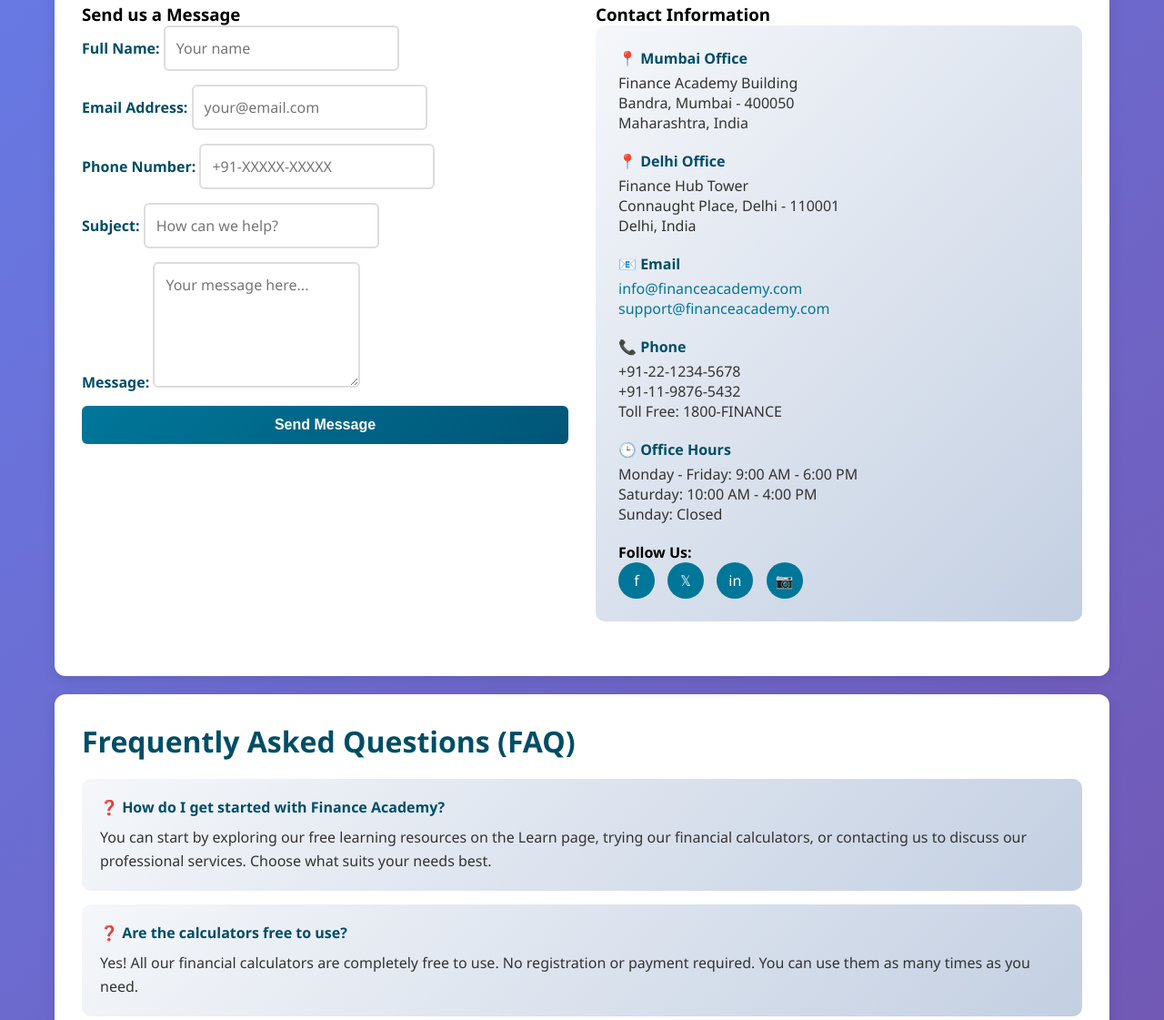
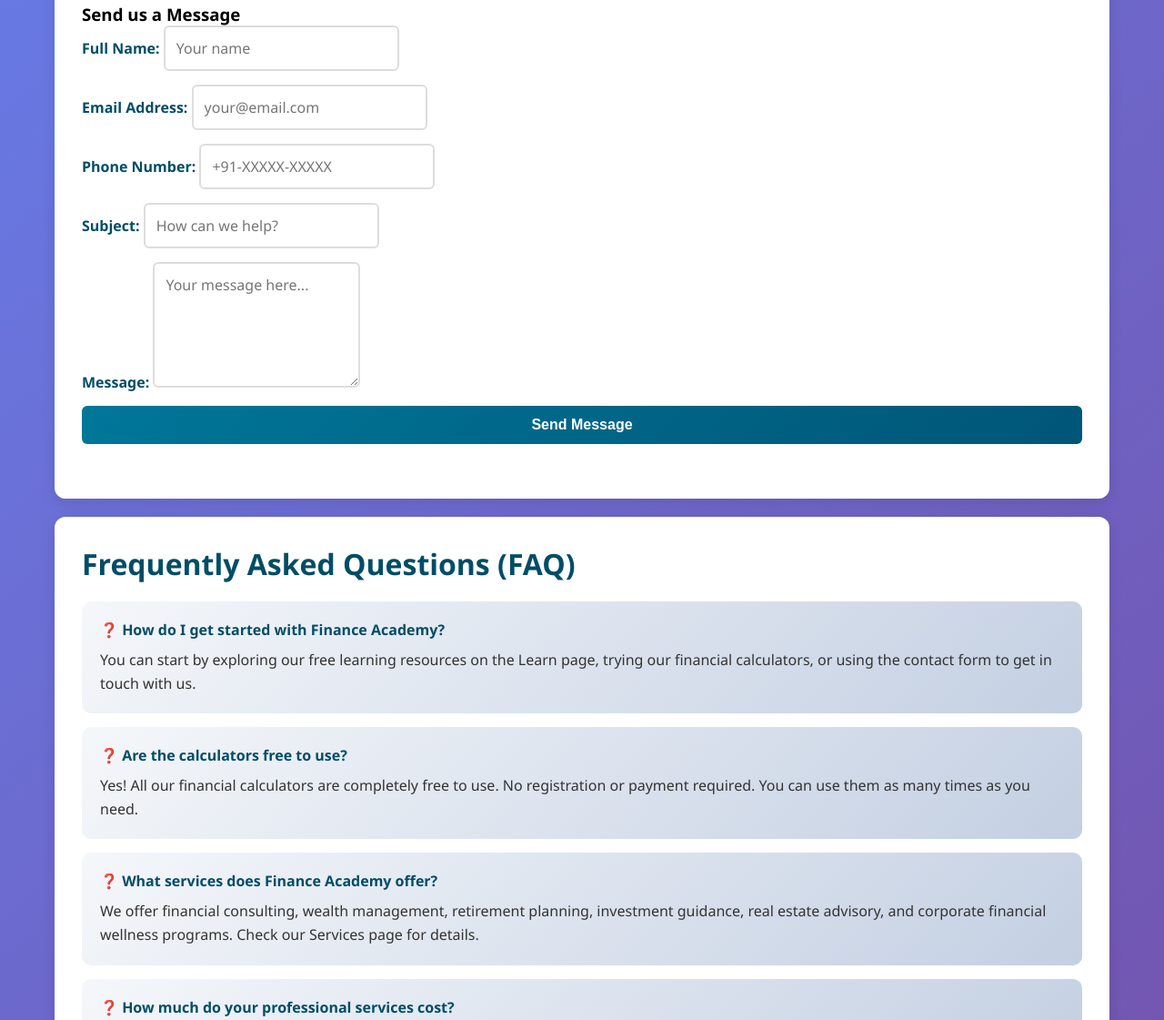
Before and after one commit to supriyamh27/Finance-engineSAR, a plain HTML site: page contact.html in a window 1280 px wide. Shown: the part 339-1460 px from the top of the page at 91% size. Drawn offline with Linux system fonts and the light colour scheme.

Commit message:
Remove all contact information from contact.html page

```diff
--- a/contact.html
+++ b/contact.html
@@ -15,7 +15,7 @@
     .container { max-width: 1200px; margin: 0 auto; padding: 20px; }
     .section { background: #fff; padding: 30px; margin: 20px 0; border-radius: 12px; box-shadow: 0 4px 15px rgba(0,0,0,0.1); }
     .section h2 { color: #004d66; margin-bottom: 20px; font-size: 2em; }
-    .contact-grid { display: grid; grid-template-columns: 1fr 1fr; gap: 30px; margin: 30px 0; }
+    .contact-grid { display: grid; grid-template-columns: 1fr; gap: 30px; margin: 30px 0; }
     .contact-info { background: linear-gradient(135deg, #f5f7fa 0%, #c3cfe2 100%); padding: 25px; border-radius: 10px; }
     .contact-info h3 { color: #004d66; margin-bottom: 15px; font-size: 1.3em; }
     .contact-item { margin-bottom: 20px; }
@@ -25,13 +25,13 @@
     label { font-weight: bold; color: #004d66; }
     input, textarea { padding: 12px; border: 2px solid #ddd; border-radius: 6px; font-size: 1em; font-family: inherit; transition: border-color 0.3s; }
     input:focus, textarea:focus { outline: none; border-color: #007799; background-color: #f0f8ff; }
-    button { padding: 12px 30px; background: linear-gradient(135deg, #007799 0%, #005577 100%); color: white; border: none; border-radius: 6px; font-weight: bold; cursor: pointer; font-size: 1em; transition: transform 0.2s; }
+    button { padding: 12px 30px; background: linear-gradient(135deg, #007799 0%, #005577 100%); color: white; border: none; border-radius: 6px; font-weight: bold; cursor: pointer; font-size: 1em; }
     button:hover { transform: scale(1.05); }
     .faq { background: linear-gradient(135deg, #f5f7fa 0%, #c3cfe2 100%); padding: 20px; border-radius: 10px; margin-bottom: 15px; }
     .faq h4 { color: #004d66; margin-bottom: 10px; }
     .faq p { color: #333; line-height: 1.6; }
     .social-links { margin-top: 20px; }
-    .social-links a { display: inline-block; width: 40px; height: 40px; background: #007799; color: white; text-align: center; line-height: 40px; border-radius: 50%; text-decoration: none; margin-right: 10px; transition: transform 0.2s; }
+    .social-links a { display: inline-block; width: 40px; height: 40px; background: #007799; color: white; text-align: center; line-height: 40px; border-radius: 50%; text-decoration: none; margin-right: 10px; }
     .social-links a:hover { transform: scale(1.1); }
     footer { background: linear-gradient(135deg, #004d66 0%, #003d52 100%); color: #fff; text-align: center; padding: 20px; margin-top: 40px; }
     @media (max-width: 768px) {
@@ -83,44 +83,6 @@
             <button type="submit">Send Message</button>
           </form>
         </div>
-
-        <!-- Contact Information -->
-        <div>
-          <h3>Contact Information</h3>
-
-          <div class="contact-info">
-            <div class="contact-item">
-              <strong>📍 Mumbai Office</strong>
-              <p>Finance Academy Building<br>Bandra, Mumbai - 400050<br>Maharashtra, India</p>
-            </div>
-            <div class="contact-item">
-              <strong>📍 Delhi Office</strong>
-              <p>Finance Hub Tower<br>Connaught Place, Delhi - 110001<br>Delhi, India</p>
-            </div>
-            <div class="contact-item">
-              <strong>📧 Email</strong>
-              <p><a href="mailto:info@financeacademy.com" style="color: #007799; text-decoration: none;">info@financeacademy.com</a><br>
-              <a href="mailto:support@financeacademy.com" style="color: #007799; text-decoration: none;">support@financeacademy.com</a></p>
-            </div>
-            <div class="contact-item">
-              <strong>📞 Phone</strong>
-              <p>+91-22-1234-5678<br>+91-11-9876-5432<br>Toll Free: 1800-FINANCE</p>
-            </div>
-            <div class="contact-item">
-              <strong>🕒 Office Hours</strong>
-              <p>Monday - Friday: 9:00 AM - 6:00 PM<br>
-Saturday: 10:00 AM - 4:00 PM<br>Sunday: Closed</p>
-            </div>
-
-            <div class="social-links">
-              <strong>Follow Us:</strong><br>
-              <a href="#" title="Facebook">f</a>
-              <a href="#" title="Twitter">𝕏</a>
-              <a href="#" title="LinkedIn">in</a>
-              <a href="#" title="Instagram">📷</a>
-            </div>
-          </div>
-        </div>
       </div>
     </div>
 
@@ -130,7 +92,7 @@
 
       <div class="faq">
         <h4>❓ How do I get started with Finance Academy?</h4>
-        <p>You can start by exploring our free learning resources on the Learn page, trying our financial calculators, or contacting us to discuss our professional services. Choose what suits your needs best.</p>
+        <p>You can start by exploring our free learning resources on the Learn page, trying our financial calculators, or using the contact form to get in touch with us.</p>
       </div>
 
       <div class="faq">
@@ -140,12 +102,12 @@
 
       <div class="faq">
         <h4>❓ What services does Finance Academy offer?</h4>
-        <p>We offer financial consulting, wealth management, retirement planning, investment guidance, real estate advisory, and corporate financial wellness programs. Check our Services page for detailed information.</p>
+        <p>We offer financial consulting, wealth management, retirement planning, investment guidance, real estate advisory, and corporate financial wellness programs. Check our Services page for details.</p>
       </div>
 
       <div class="faq">
         <h4>❓ How much do your professional services cost?</h4>
-        <p>We offer flexible pricing plans starting from ₹5,000 per month for basic consulting to ₹30,000+ per month for elite wealth management. Contact us for a customized quote based on your needs.</p>
+        <p>We offer flexible pricing plans for various financial services. Contact us through the form above for a customized quote based on your needs.</p>
       </div>
 
       <div class="faq">
@@ -160,7 +122,7 @@
 
       <div class="faq">
         <h4>❓ Do you provide personalized financial plans?</h4>
-        <p>Yes! Our Premium and Elite plans include personalized financial planning. We analyze your situation and create a customized roadmap for your financial goals.</p>
+        <p>Yes! We offer personalized financial planning services. We analyze your situation and create a customized roadmap for your financial goals. Contact us for more information.</p>
       </div>
 
       <div class="faq">
```
